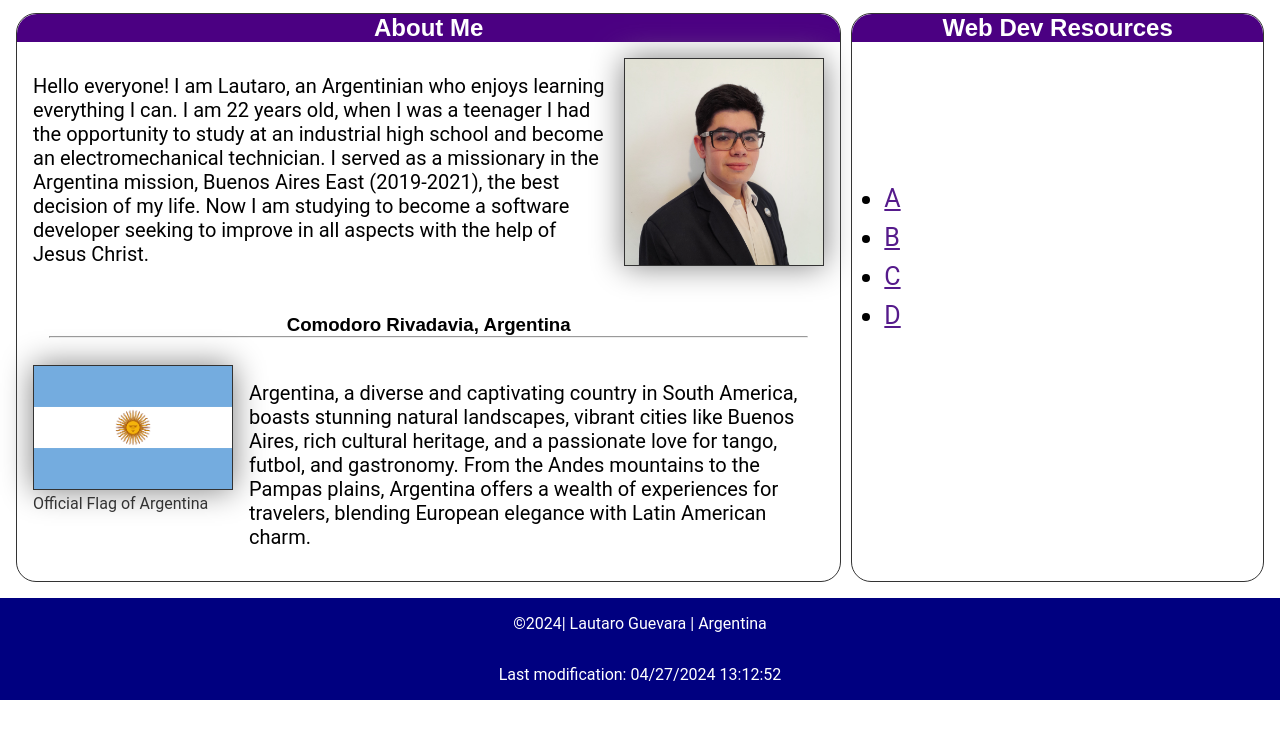
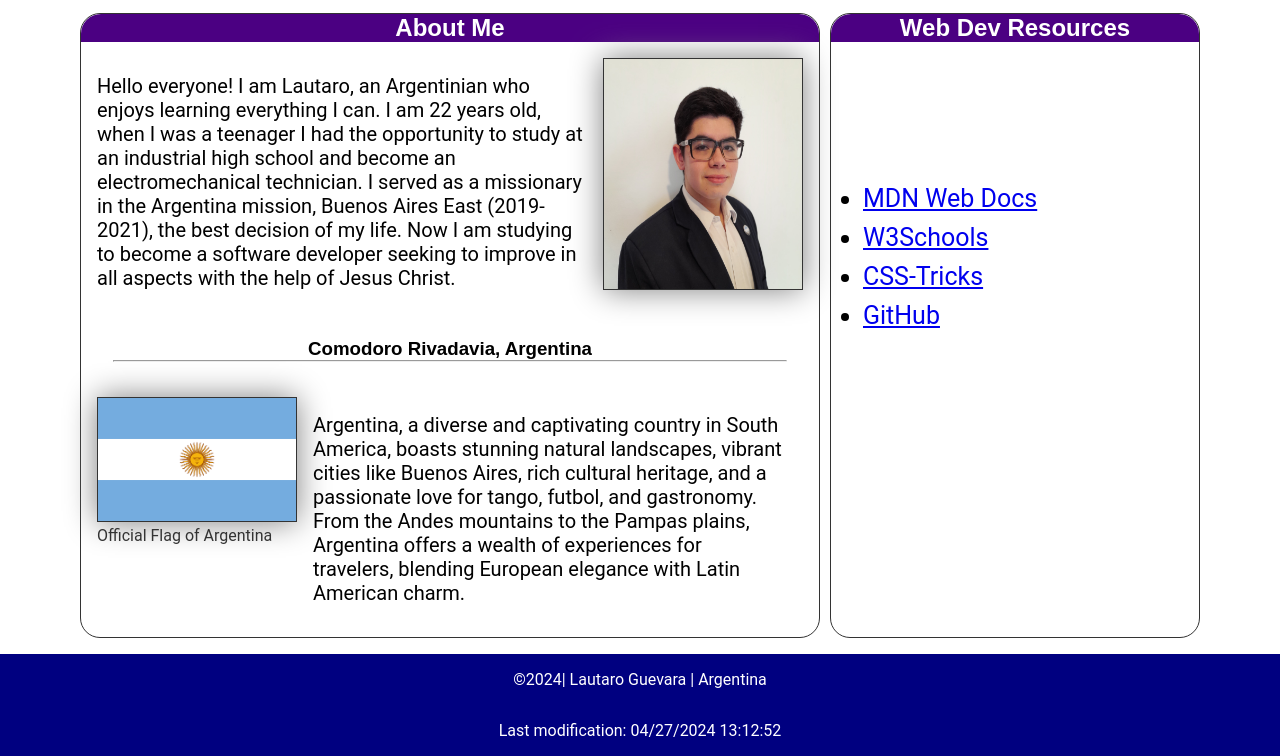
Before and after one commit to Lautaro-Guevara/wdd131, a plain HTML site: page index.html in a window 1280 px wide. Shown: the part 95-851 px from the top of the page. Before the commit the page ends 800 px from the top, so only its background shows below. Drawn offline with Linux system fonts and the light colour scheme.

Commit message:
addes links to resources and the "max-width" in the "main" container

```diff
--- a/index.html
+++ b/index.html
@@ -53,10 +53,10 @@
             </div>
             <div>
                 <ul>
-                <li><a href="">A</a></li>
-                <li><a href="">B</a></li>
-                <li><a href="">C</a></li>
-                <li><a href="">D</a></li>
+                <li><a href="https://developer.mozilla.org/">MDN Web Docs</a></li>
+                <li><a href="https://www.w3schools.com/">W3Schools</a></li>
+                <li><a href="https://css-tricks.com/">CSS-Tricks</a></li>
+                <li><a href="https://github.com/">GitHub</a></li>
                 </ul>
             </div>
         </section>
--- a/styles/base.css
+++ b/styles/base.css
@@ -75,7 +75,8 @@ main{
     display: grid;
     grid-template-columns: 2fr 10px 1fr;
     padding: 1rem;
-
+    max-width: 90%;
+    margin: 0 auto;
 }
 
 .card{
```
